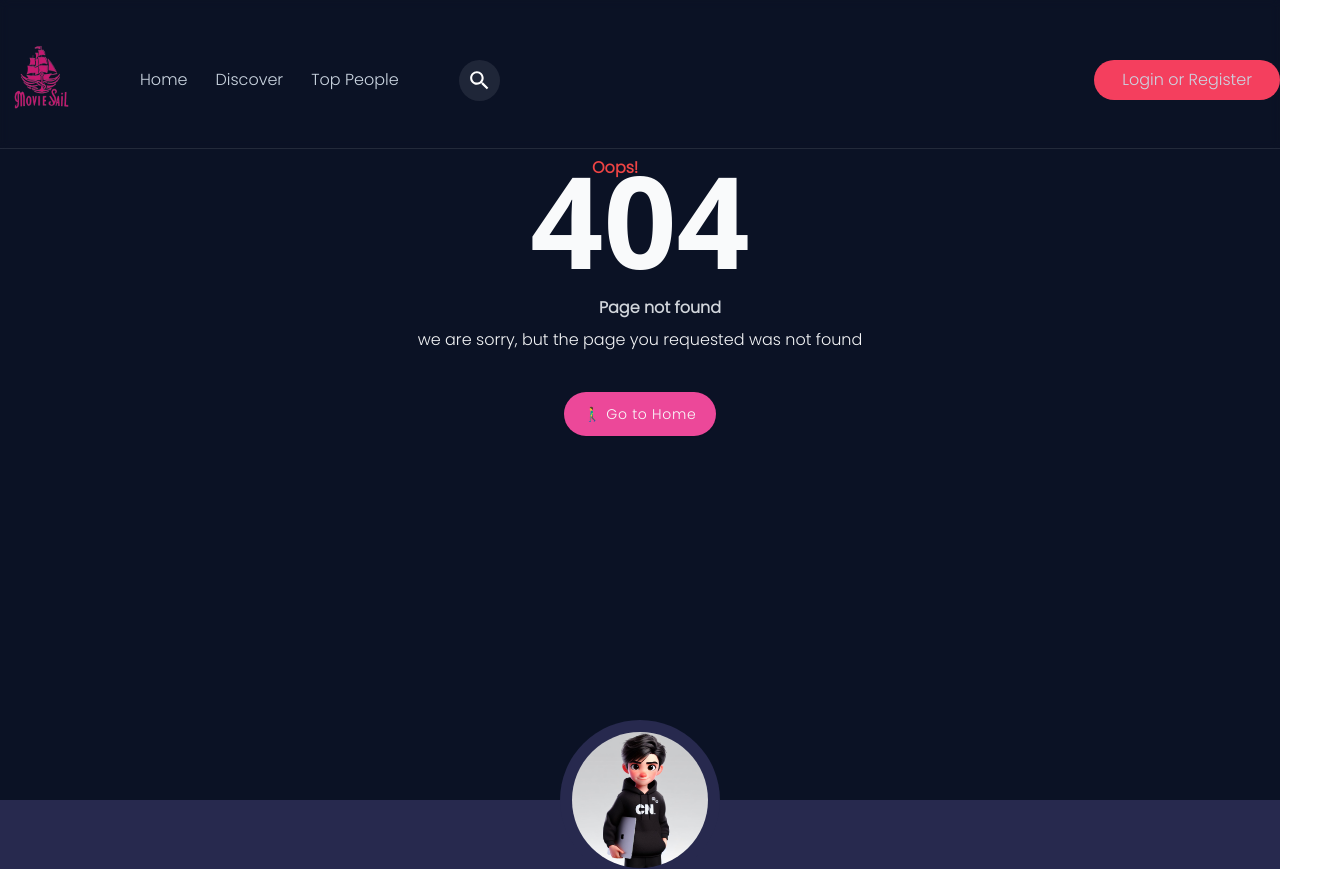
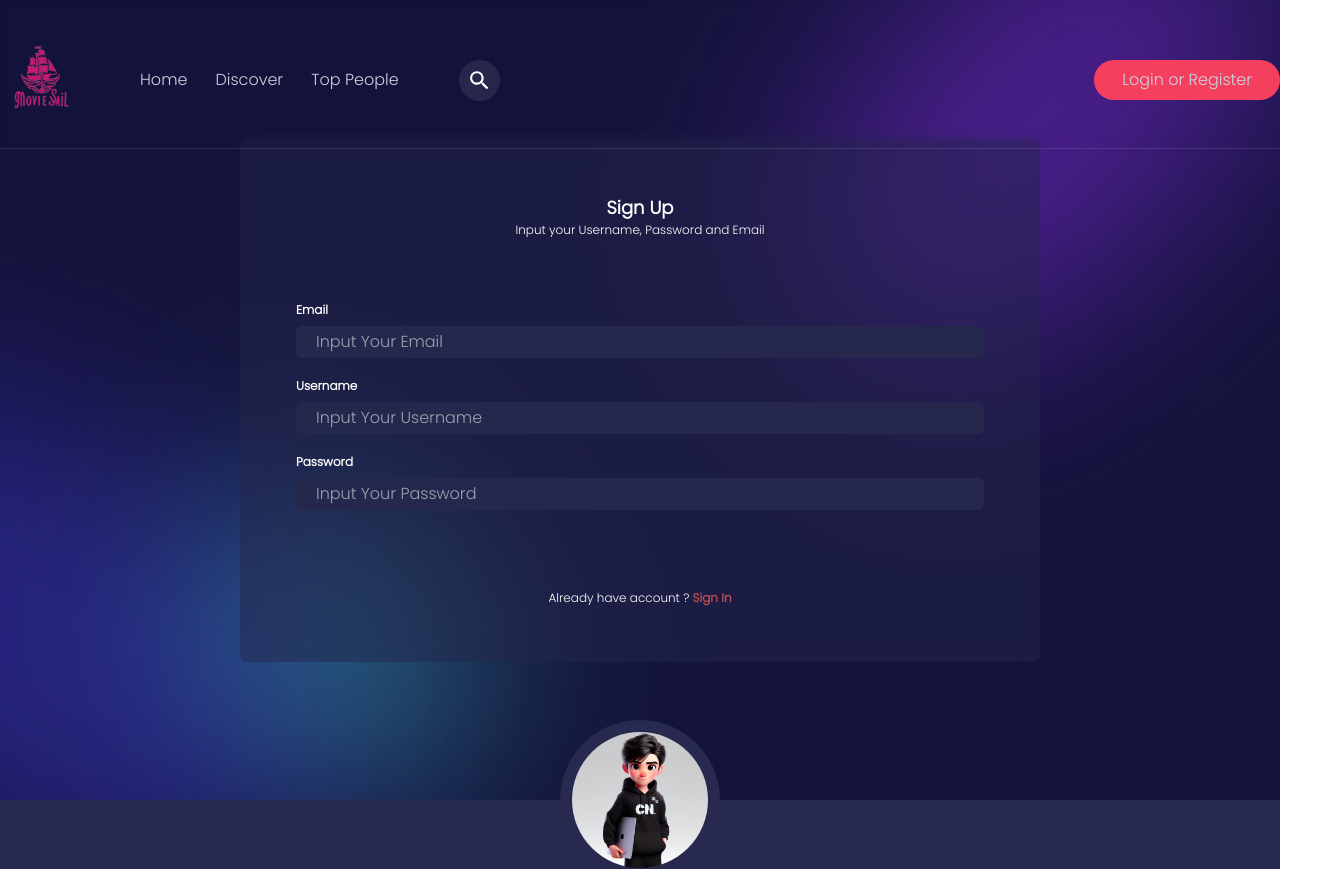
Before and after one commit to Candra0x6/MovieSAIL-React, a React (Create React App) app: page /sign-up in a window 1280 px wide. Shown: the top 869 px of the page, 1320 px wide, since content can reach past the window. Built offline with nearby package versions, Linux system fonts and the light colour scheme.

Commit message:
add-routing sign-in page

```diff
--- a/src/App.js
+++ b/src/App.js
@@ -15,6 +15,7 @@ import Footer from './pages/Footer';
 import PeoplePage from './pages/people/[id_people]/PeoplePage';
 import { SkeletonTheme } from 'react-loading-skeleton';
 import SignIn from './pages/Auth/login/Sign In';
+import SignUp from './pages/Auth/register/Sign Up';
 
 function App() {
   return (
@@ -30,6 +31,7 @@ function App() {
         <Route path="/tv/:id" element={<TvSeriesPage />} />
         <Route path="/tv/:id/season/:seasons_number" element={<SeasonsPage />} />
         <Route path="/sign-in" element={<SignIn />} />
+        <Route path="/sign-up" element={<SignUp />} />
         <Route path="/give-review" element={<GiveReviewPage />} />
         <Route path="*" element={<Notfound404Page />} />
         <Route path="/tv/all-tv-series" element={<AllTvSeriesPage />} />
--- a/src/pages/Auth/login/Sign In.jsx
+++ b/src/pages/Auth/login/Sign In.jsx
@@ -1,5 +1,5 @@
 import React from 'react'
-
+import { Link } from 'react-router-dom'
 export default function SignIn() {
   return (
     <div className='flex-col h-[100vh] flex sticky overflow-hidden bg-[#13123A] justify-center items-center'>
@@ -13,20 +13,18 @@ export default function SignIn() {
             <h1 className='text-lg font-semibold'>Sign In</h1>
             <h2 className='text-xs font-light'>Input your Username & Password</h2>
           </div>
-          <div className="w-full">
-            <h1 className='text-xs font-semibold mb-1'>Username</h1>
-            <input className='rounded-md py-1 pl-5 w-full bg-[#25274C]' placeholder='Username' />
-          </div>
-          <div className="w-full">
-            <h1 className='text-sm font-semibold mb-1'>Password</h1>
-            <input className='rounded-md py-1 w-full pl-5 bg-[#25274C]' placeholder='Password' />
-          </div>
-          <div className="flex text-sm">
-
+          <form action="submmit" className='flex flex-col gap-y-2 w-full'>
+            <label htmlFor="username" className='text-xs font-semibold '>Username</label>
+            <input type="text" className='rounded-md py-1 pl-5 w-full bg-[#25274C]' placeholder='Input Your Username'/>
+            <label htmlFor="password" className='text-xs font-semibold mt-3'>Password</label>
+            <input type="password" className='rounded-md py-1 pl-5 w-full bg-[#25274C]' placeholder='Input Your Password'/>
+          </form>
+          <div className="flex text-sm gap-x-5">
+            <input type="checkbox" name="" id="" className='bg-[#25274C]' />
             <h1>Remember</h1>
           </div>
           <div className="text-center text-xs w-full mt-10">
-            <h1 className=''>Don't have account ? <span className='text-[#C25050] font-bold'>Sign Up</span></h1>
+            <h1 className=''>Don't have account ? <Link to={`/sign-up`}><span className='text-[#C25050] font-bold'>Sign Up</span></Link></h1>
             <h1 className='text-[#C25050] font-semibold'>Forget Password ?</h1>
           </div>
         </div>
--- a/src/pages/Auth/register/Sign Up.jsx
+++ b/src/pages/Auth/register/Sign Up.jsx
@@ -0,0 +1,31 @@
+import React from 'react'
+import { Link } from 'react-router-dom'
+export default function SignUp() {
+  return (
+    <div className='flex-col h-[100vh] flex sticky overflow-hidden bg-[#13123A] justify-center items-center'>
+      <div className="absolute -bottom-20 xl:-bottom-40 -rotate-45 xl:-rotate-[60deg] -left-40 bg-[#423EE0] bg-opacity-40 blur-[100px] z-0 w-[20vh] h-[60vh] xl:w-[50vh] xl:h-[80vh] rounded-full "></div>
+      <div className="absolute -bottom-20 -rotate-45 left-20 xl:left-56 xl:bottom-0 bg-[#3EE0D6] bg-opacity-40 blur-[100px] z-0 w-[20vh] h-[30vh] xl:w-[30vh] xl:h-[40vh]  rounded-full "></div>
+      <div className="absolute  xl:-top-40 top-0 rotate-45 right-20 bg-[#812DE2] bg-opacity-50 blur-[100px] z-0 w-[20vh] h-[30vh] xl:w-[40vh] xl:h-[70vh]  rounded-full "></div>
+
+      <div className="flex flex-col bg-[#25274C] w-[24rem] md:w-[40rem] lg:w-[50rem] bg-opacity-50 backdrop-blur-md rounded-lg">
+        <div className="flex text-white font-medium gap-y-6 flex-col items-start p-14">
+          <div className="w-full gap-y-1 md:text-center mb-10">
+            <h1 className='text-lg font-semibold'>Sign Up</h1>
+            <h2 className='text-xs font-light'>Input your Username, Password and Email</h2>
+          </div>
+          <form action="submmit" className='flex flex-col gap-y-2 w-full'>
+            <label htmlFor="username" className='text-xs font-semibold '>Email</label>
+            <input type="email" className='rounded-md py-1 pl-5 w-full bg-[#25274C]' placeholder='Input Your Email'/>
+            <label htmlFor="username" className='text-xs font-semibold mt-3'>Username</label>
+            <input type="text" className='rounded-md py-1 pl-5 w-full bg-[#25274C]' placeholder='Input Your Username'/>
+            <label htmlFor="password" className='text-xs font-semibold mt-3'>Password</label>
+            <input type="password" className='rounded-md py-1 pl-5 w-full bg-[#25274C]' placeholder='Input Your Password'/>
+          </form>
+          <div className="text-center text-xs w-full mt-10">
+            <h1 className=''>Already have account ? <Link to={`/sign-in`}><span className='text-[#C25050] font-bold'>Sign In</span></Link></h1>
+          </div>
+        </div>
+      </div>
+    </div>
+  )
+}
```
